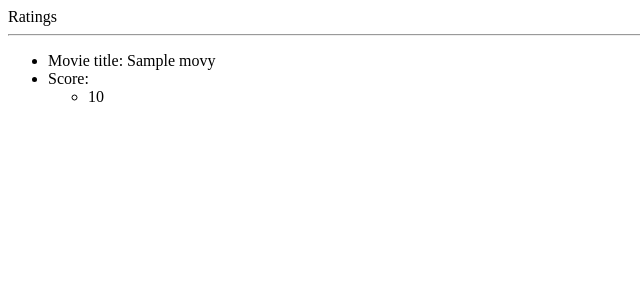
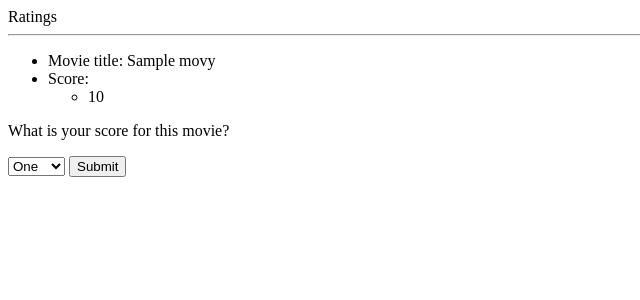
Before and after one commit to Rosy-S/HB-SQLAlchemyDatabase, a Flask app: page /movies_list/1 in a window 1280 px wide. Shown: the top 300 px of the page, without its empty margins (0-640 px from the left). Run offline with Flask 2, Linux system fonts and the light colour scheme; tables that the repository leaves empty hold one stand-in row (values such as "Sample post").

```diff
--- a/server.py
+++ b/server.py
@@ -41,6 +41,16 @@ def movie_list():
     return render_template("movies_list.html", movies=movies)
 
 
+@app.route("/movies_list/<int:id>")
+def movie_details(id):
+    """ MOVIE DETAILS"""
+    movie = Movie.query.get(id)
+    print movie
+    movie_title = movie.title
+    print movie_title
+    ratings_list = movie.ratings
+    return render_template("movie_details.html", movie_title=movie_title, ratings=ratings_list, movie_id=id)
+
 @app.route("/sign_in", methods=["POST", "GET"])
 def login():
     """Login."""
@@ -80,20 +90,15 @@ def users_details(id):
     movie_list = user.ratings
     return render_template("user_details.html", age=age, zipcode=zipcode, movie_list=movie_list)
 
-@app.route("/movies_list/<int:id>")
-def movie_details(id):
-    """ MOVIE DETAILS"""
-    movie = Movie.query.get(id)
-    movie_title = movie.title
-    ratings_list = movie.ratings
-    return render_template("movie_details.html", movie_title=movie_title, ratings=ratings_list)
 
-@app.route("/rating_movie/<int:id>")
+@app.route("/rate_movie/<int:id>")
 def rate_movie(id):
 
     updated_score = request.args.get("rating")
-    user_id = session['user_id']
-    if user_id:
+    print '************************************', session
+
+    if session.get('user_id', None):
+        user_id = session['user_id']
         rating = Rating.query.filter(Rating.movie_id == id, Rating.user_id == user_id).all()
         if rating:
             print rating
@@ -108,7 +113,7 @@ def rate_movie(id):
     else:
         flash("are you sure you are logged in? ")
 
-    return render_template("rate_movie.html", movie_id=id)
+    return render_template("homepage.html")
 
 
 
--- a/templates/movie_details.html
+++ b/templates/movie_details.html
@@ -11,7 +11,20 @@
     </li>
 </ul>
 
+<p> What is your score for this movie? </p>
+<form action = "/rate_movie/{{movie_id}}"
+score:<br>
+    <select name="rating">
+        <option value=1>One </option>
+        <option value=2>Two </option>
+        <option value=3>Three</option>
+        <option value=4>Four</option>
+        <option value=5>Five</option>
+    </select>
+    <input type="submit">
+</form>
 
+<br>
 
 
 
--- a/templates/rate_movie.html
+++ b/templates/rate_movie.html
@@ -2,7 +2,7 @@
 {% block content %}
 
 <p> What is your score for this movie? </p>
-<form action = "/rate_movie/{{movie_id}}"
+<form action = "/rate_movie/ {{movie_id}} "
 score:<br>
     <select name="rating">
         <option value=1>One </option>
```
